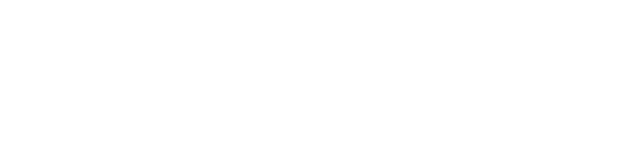
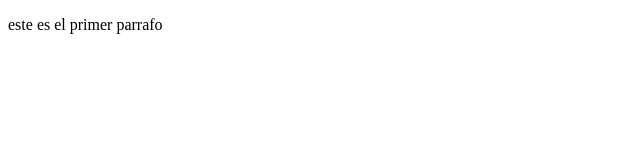
Before and after one commit to karinapaez/git, a plain HTML site: page index.html in a window 1280 px wide. Shown: the whole page, without its empty margins (0-640 px from the left). Drawn offline with Linux system fonts and the light colour scheme.

Commit message:
se agrega primer parrafo

```diff
--- a/index.html
+++ b/index.html
@@ -4,6 +4,8 @@
 	<title>prueba de git</title>
 </head>
 <body>
-
+<p>
+	este es el primer parrafo
+</p>
 </body>
 </html>
```
